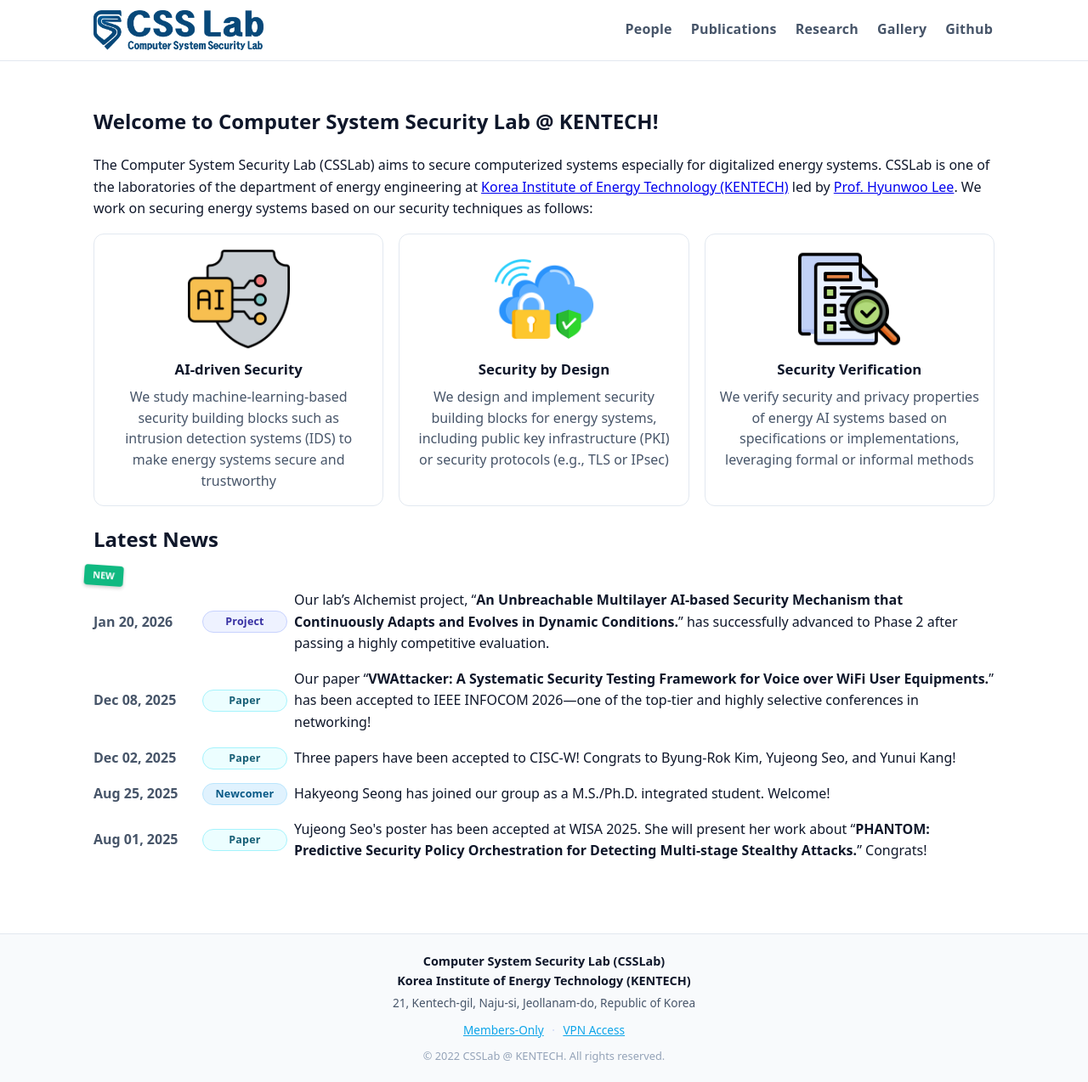
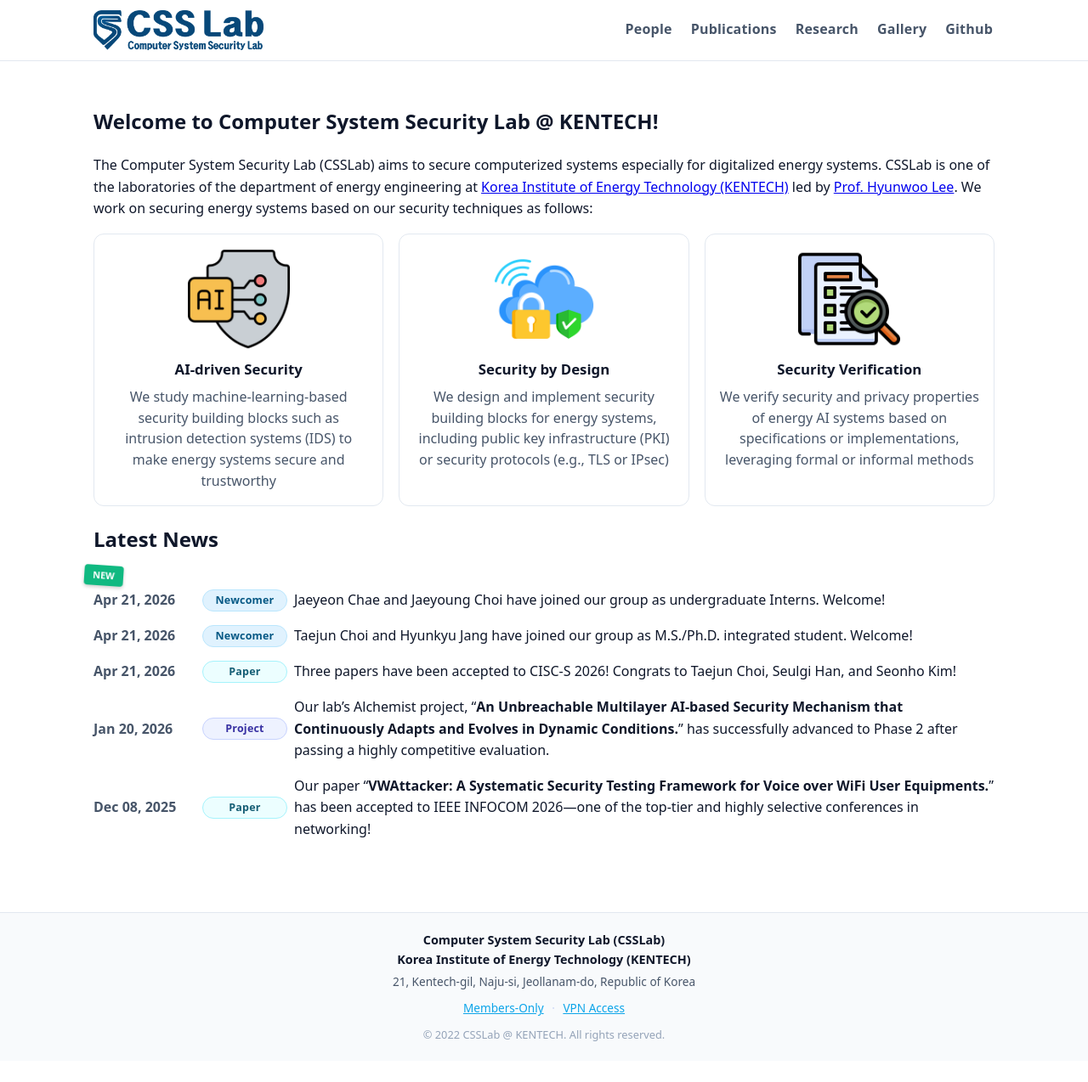
Before and after one commit to comsyssec/comsyssec.github.io, a Jekyll site: the page built from index.md, in a window 1280 px wide. Shown: the whole page at 85% size. Built offline with Jekyll 4.4.1, drawn with Linux system fonts in a browser that asks for light colours; after the commit the page ends 1249 px from its top, so only the background shows below that.

Commit message:
news updated

```diff
--- a/_data/news.yml
+++ b/_data/news.yml
@@ -1,3 +1,15 @@
+- date: 2026-04-21
+  category: paper
+  title: "Three papers have been accepted to CISC-S 2026! Congrats to Taejun Choi, Seulgi Han, and Seonho Kim!"
+
+- date: 2026-04-21
+  category: newcomer
+  title: "Taejun Choi and Hyunkyu Jang have joined our group as M.S./Ph.D. integrated student. Welcome!"
+
+- date: 2026-04-21
+  category: newcomer
+  title: "Jaeyeon Chae and Jaeyoung Choi have joined our group as undergraduate Interns. Welcome!"
+
 - date: 2026-01-20
   category: project
   title: "Our lab’s Alchemist project, “<b>An Unbreachable Multilayer AI-based Security Mechanism that Continuously Adapts and Evolves in Dynamic Conditions.</b>” has successfully advanced to Phase 2 after passing a highly competitive evaluation."
```
